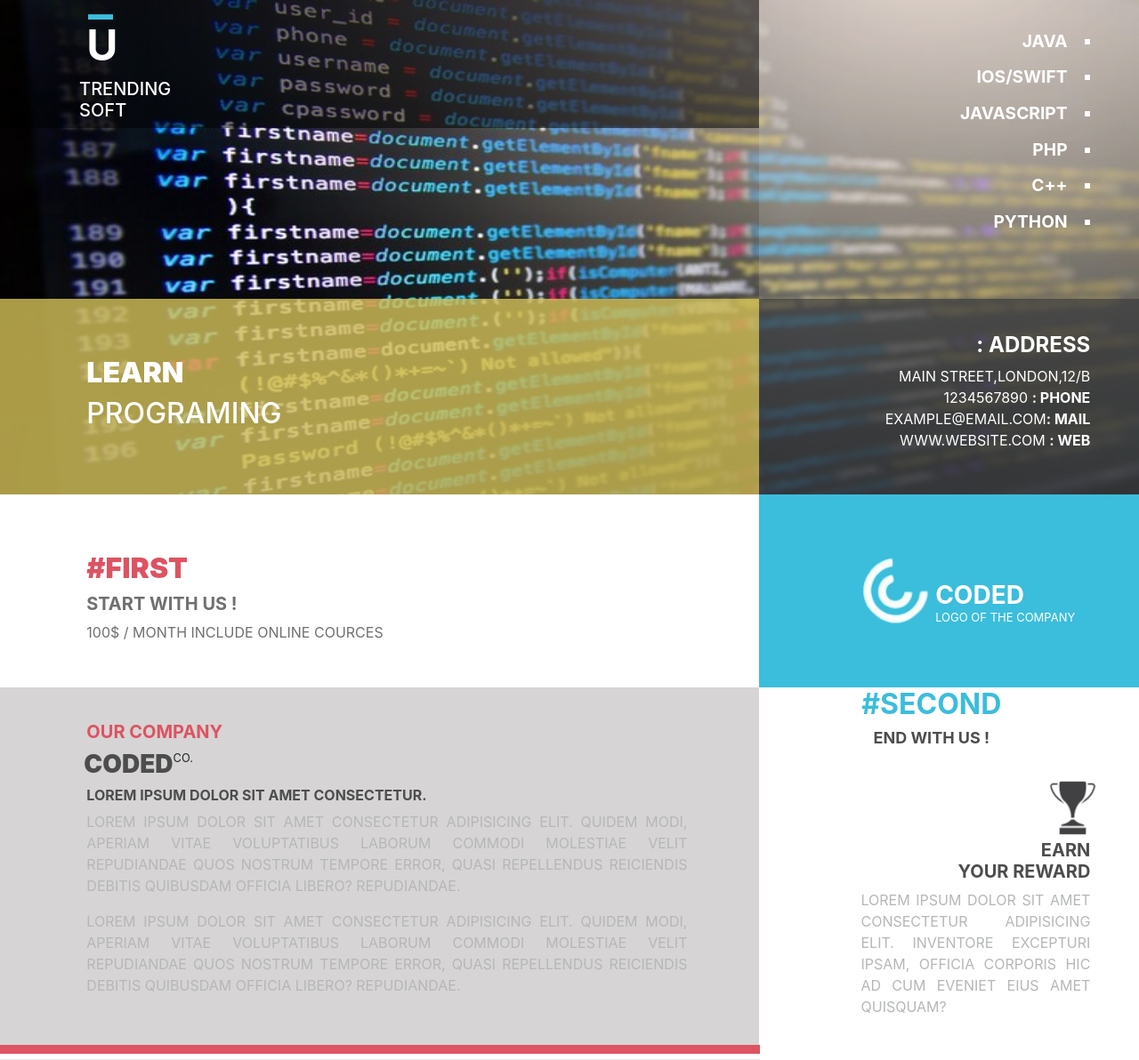
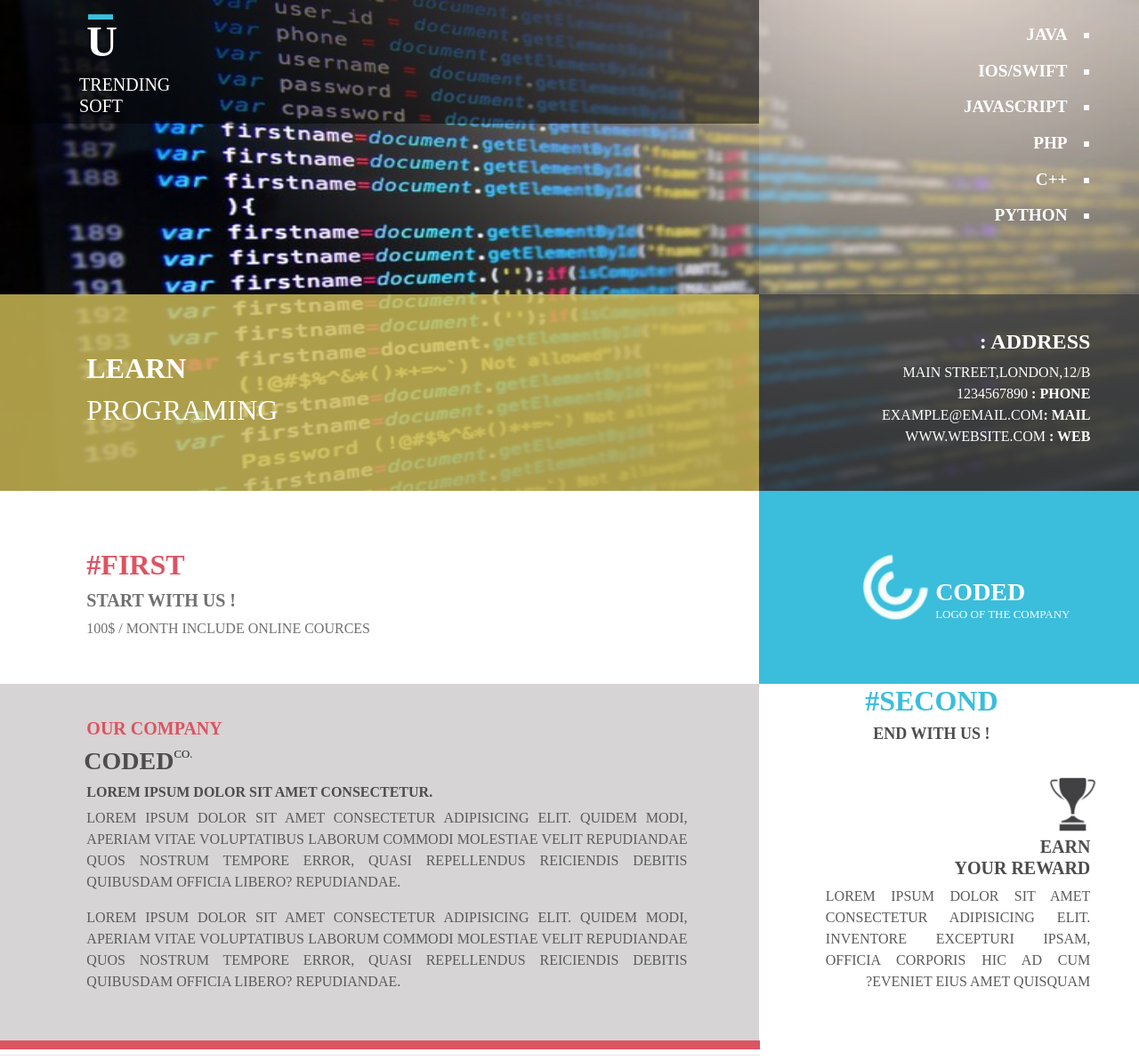
Before and after one commit to NevilPitroda1814/Layout_3, a plain HTML site: page index.html in a window 1280 px wide. Shown: the whole page at 89% size. Drawn offline with nearby package versions, Linux system fonts and the light colour scheme.

Commit message:
Add files via upload
change a font-family and other css

```diff
--- a/Style.css
+++ b/Style.css
@@ -1,5 +1,6 @@
 *{
     text-transform: uppercase;
+    font-family: 'Times New Roman', serif;
 }
 /* Header start */
 header img{
@@ -22,7 +23,7 @@ header{
     width: 2.8%;
     padding: 0.3%;
     margin-left: 10.2%;
-    margin-bottom: 3%;
+    margin-bottom: 2.5%;
 }
 .icon_logo h3{
     font-weight: bold;
@@ -40,8 +41,8 @@ header{
     position: relative;
     top: 0;
     right: 0;
-    padding-bottom: 2%;
-    padding-top: 2%;
+    padding-bottom: 1.5%;
+    padding-top: 1.5%;
 }
 .lang_nm ul{
     padding-right: 15%;
@@ -148,7 +149,7 @@ header{
     font-weight: bold;
 }
 .our_comapny p{
-    color: #b6b7b7;
+    color: #5a5b5b;
     padding-left: 10%;
     text-align: justify;
     padding-right: 8%;
@@ -185,10 +186,11 @@ header{
     padding-right: 10%;
 }
 .txt_second p{
-    color: #b6b7b7;
+    color: #5a5b5b;
     padding-right: 10%;
+    direction: rtl;
     text-align: justify;
-    padding-left: 25%;
+    padding-left: 15%;
 }
 .footer_line{
     width: 66.7%;
```
